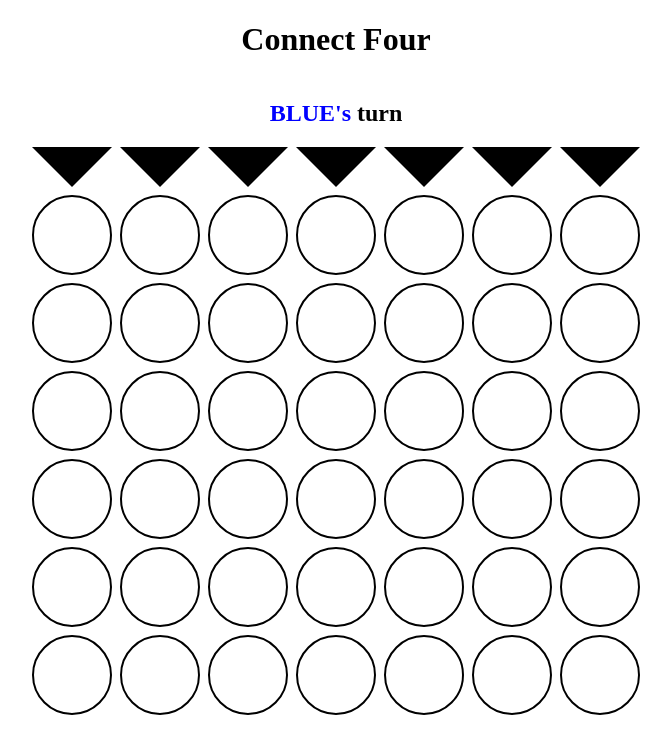
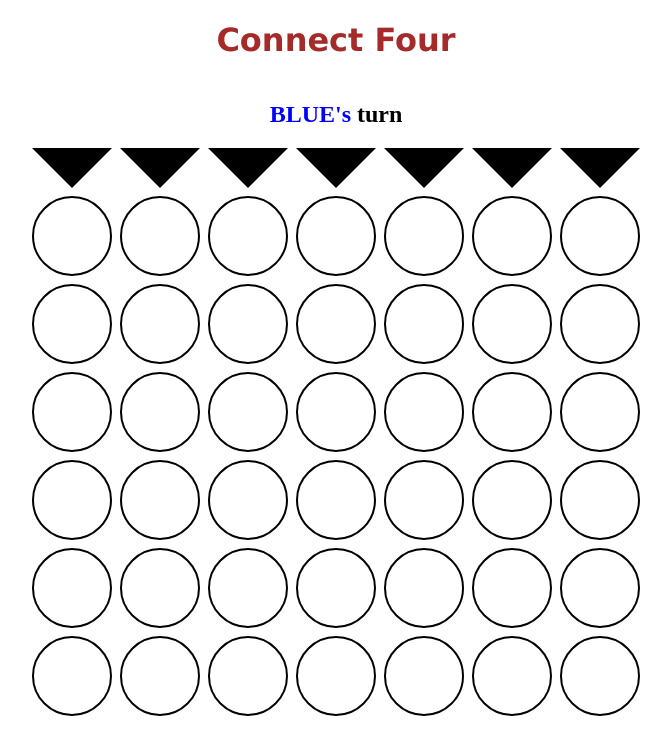
Before and after one commit to uyi247/connectfourgame, a plain HTML site: page index.html in a window 1280 px wide. Shown: the whole page, without its empty margins (304-975 px from the left). Drawn offline with Linux system fonts and the light colour scheme.

Commit message:
more css styling

```diff
--- a/styles.css
+++ b/styles.css
@@ -10,6 +10,12 @@ body {
   display: flex;
   flex-direction: column;
   align-items: center;
+}
+
+h1 {
+  color: brown;
+  font-family: "Lucida Sans", "Lucida Sans Regular", "Lucida Grande",
+    "Lucida Sans Unicode", Geneva, Verdana, sans-serif;
 }
 
 h1,
```
